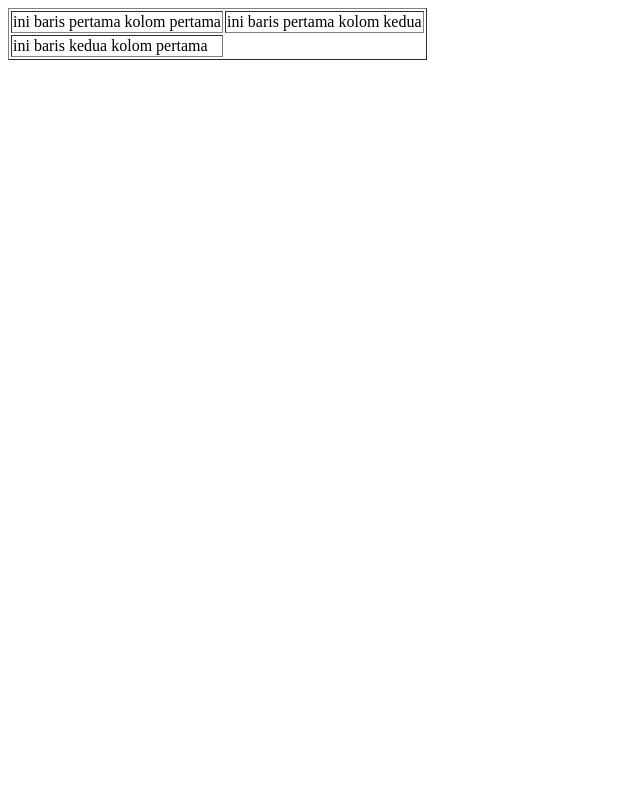
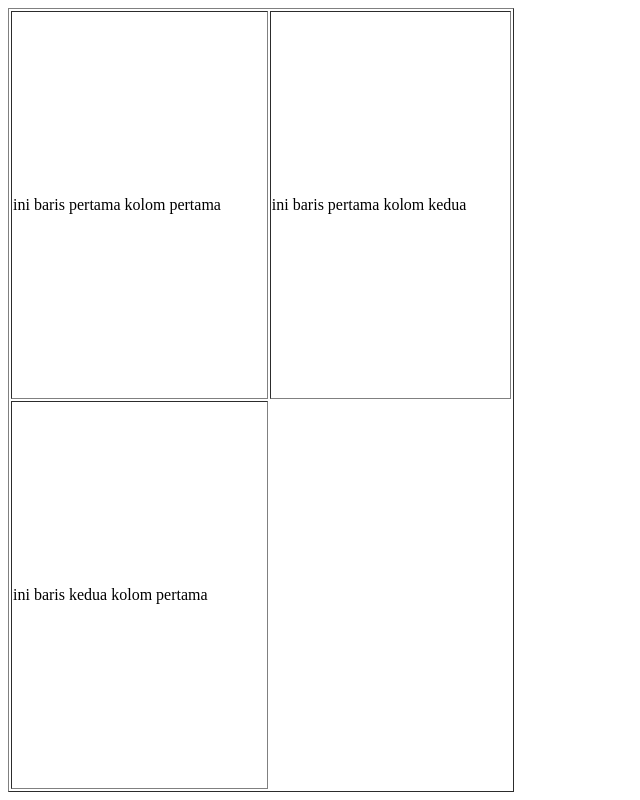
Before and after one commit to Ghaisan16/dasar-web-rafa, a plain HTML site: page buattabel.html in a window 1280 px wide. Shown: the whole page, without its empty margins (0-640 px from the left). Drawn offline with Linux system fonts and the light colour scheme.

Commit message:
percobaan 11 soal 4

```diff
--- a/buattabel.html
+++ b/buattabel.html
@@ -5,7 +5,7 @@
         </title>
     </head>
     <body>
-        <table border="1">
+        <table border="1" height="100%" width="40%">
             <tr>
             <td>ini baris pertama kolom pertama</td>
             <td>ini baris pertama kolom kedua</td>
```
